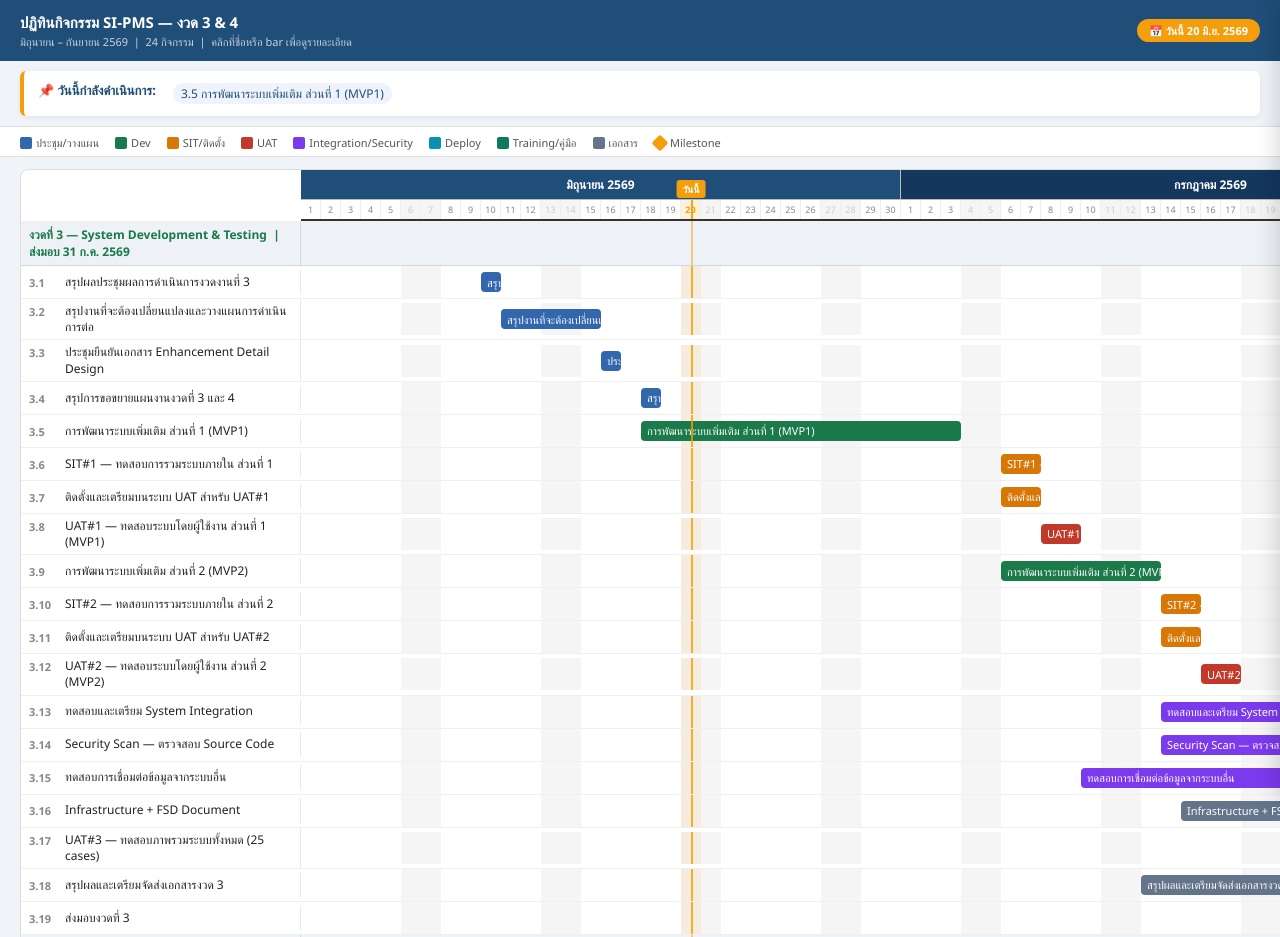
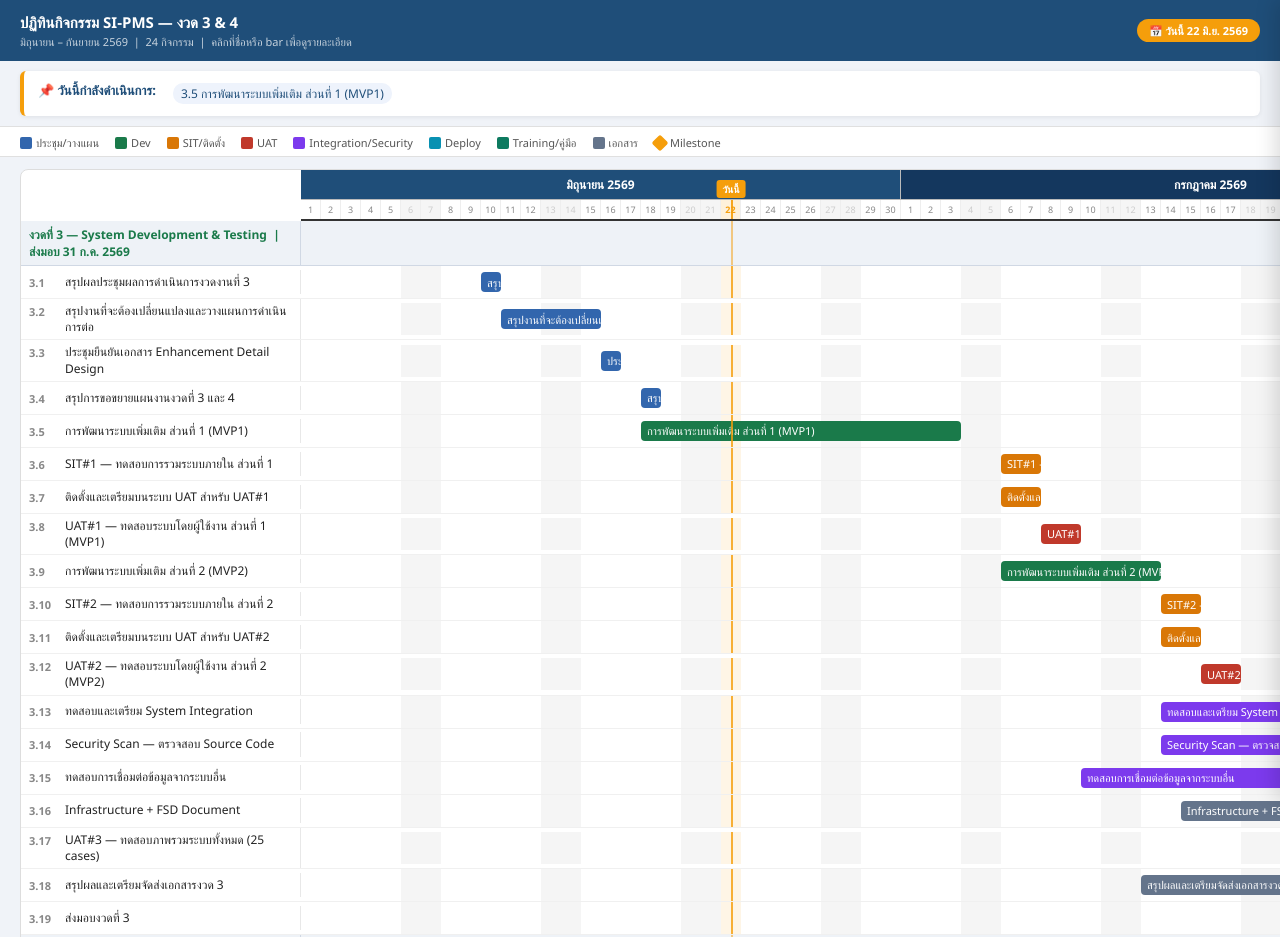
Before and after one commit to Pidpod/SIPMS-Timeline-3-4, a plain HTML site: page index.html in a window 1280 px wide. Shown: the top 937 px of the page. Drawn offline with Linux system fonts and the light colour scheme.

Commit message:
Add files via upload

```diff
--- a/index.html
+++ b/index.html
@@ -69,7 +69,7 @@ body{font-family:'Sarabun','TH Sarabun New','Segoe UI',sans-serif;font-size:12px
     <h1>ปฏิทินกิจกรรม SI-PMS — งวด 3 &amp; 4</h1>
     <p>มิถุนายน – กันยายน 2569 &nbsp;|&nbsp; 24 กิจกรรม &nbsp;|&nbsp; คลิกที่ชื่อหรือ bar เพื่อดูรายละเอียด</p>
   </div>
-  <span class="today-badge">📅 วันนี้ 20 มิ.ย. 2569</span>
+  <span class="today-badge" id="hdr-today">📅 วันนี้ ...</span>
 </div>
 <div class="today-panel">
   <div class="tp-date">📌 วันนี้กำลังดำเนินการ:</div>
@@ -107,7 +107,7 @@ body{font-family:'Sarabun','TH Sarabun New','Segoe UI',sans-serif;font-size:12px
 <script>
 const DAY_W=20,TOTAL=117;
 const REF=new Date('2026-06-01');
-const TODAY_STR='2026-06-20';
+const TODAY_STR=new Date().toISOString().slice(0,10);
 const TOTAL_W=TOTAL*DAY_W; // 2340px
 
 function off(ds){return Math.round((new Date(ds)-REF)/86400000)}
@@ -148,6 +148,14 @@ const TASKS=[
   {ph:4,no:'4.5',name:'Training 750 คน + Admin (บน UAT Environment)',s:'2026-09-02',e:'2026-09-25',c:'training',resp:'GJ-BA, GJ-DEV / SI-HR (18 วัน)',deliverables:['Training Report','Satisfaction Survey'],detail:'ฝึกอบรมผู้ใช้งาน 750 คน + Admin บน UAT Environment (ยืนยันแล้ว)'},
 ];
 
+// Dynamic header badge
+(function(){
+  const d=new Date();
+  const th=['ม.ค.','ก.พ.','มี.ค.','เม.ย.','พ.ค.','มิ.ย.','ก.ค.','ส.ค.','ก.ย.','ต.ค.','พ.ย.','ธ.ค.'];
+  const label=d.getDate()+' '+th[d.getMonth()]+' '+(d.getFullYear()+543);
+  const el=document.getElementById('hdr-today');
+  if(el) el.textContent='📅 วันนี้ '+label;
+})();
 const todayOff=off(TODAY_STR);
 const todayPx=todayOff*DAY_W+DAY_W/2;
 
```
